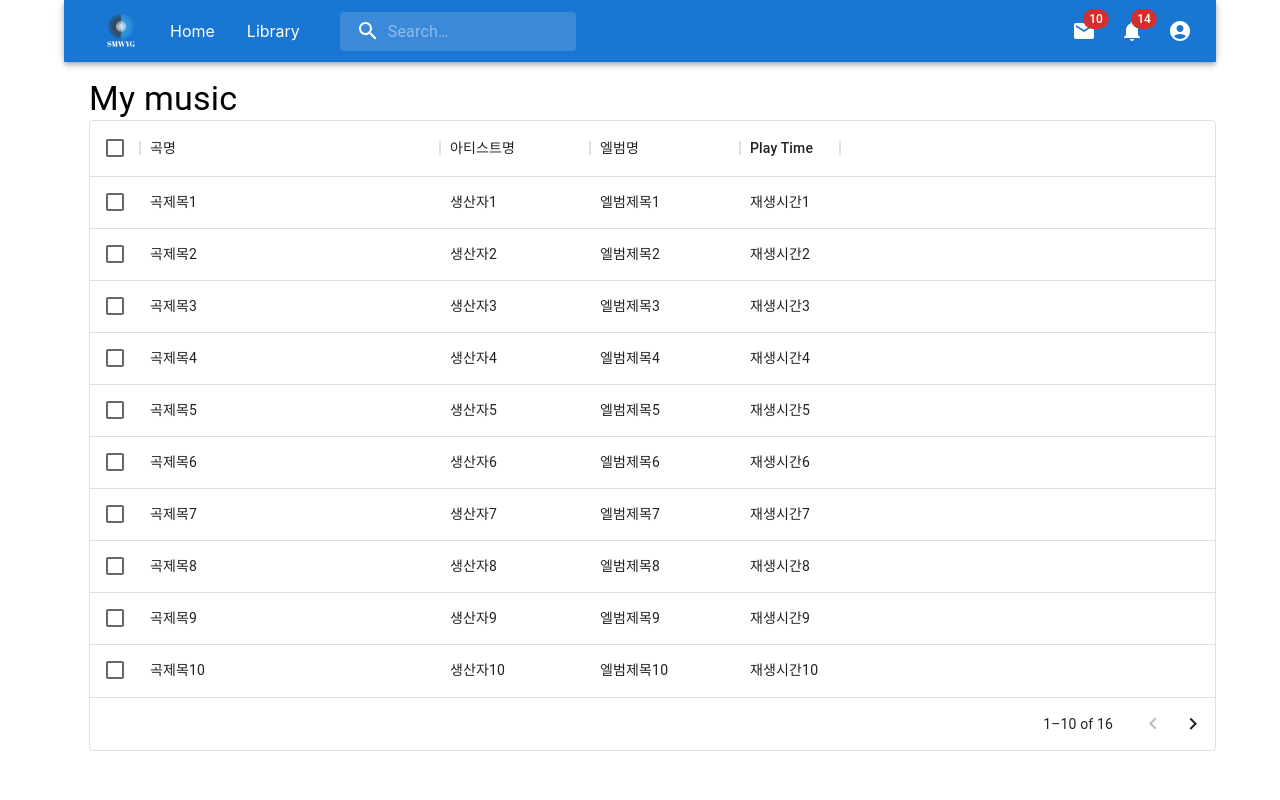
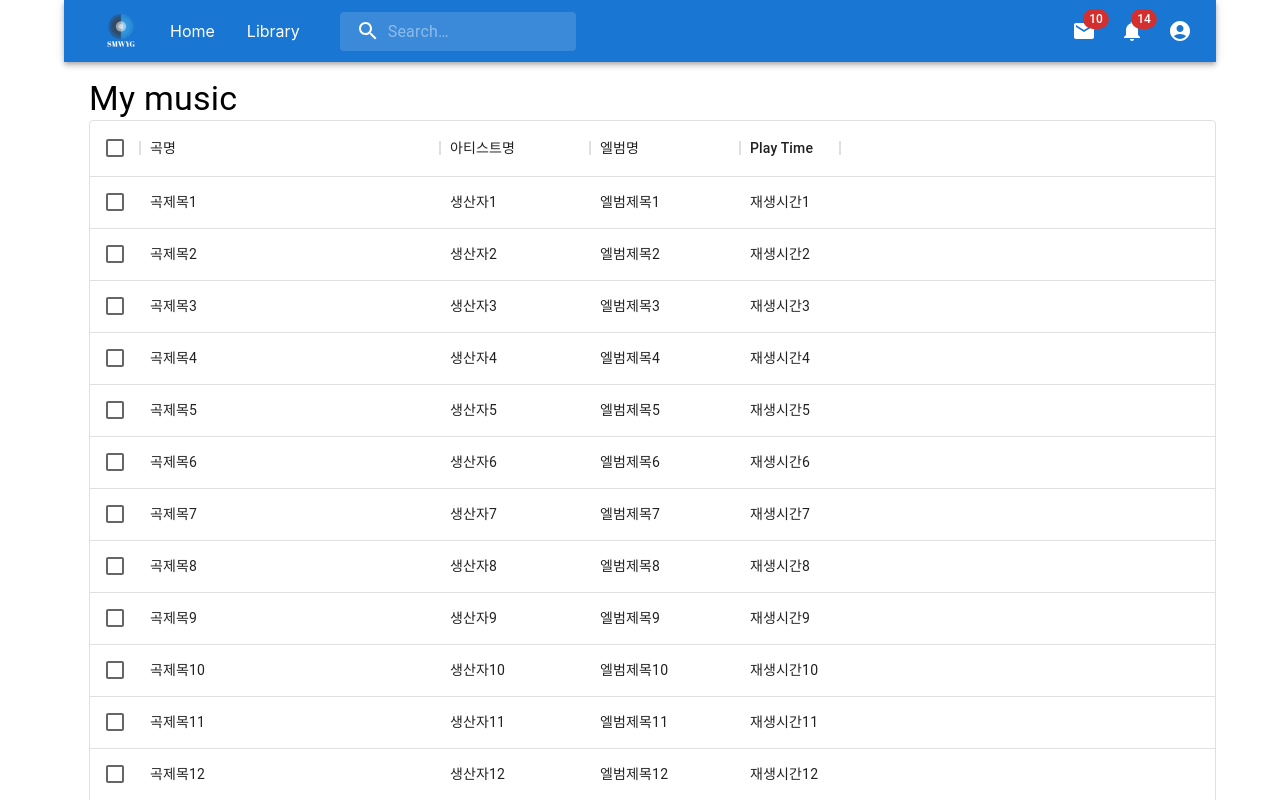
Before and after one commit to MinsuKim21/22-summer-UXM, a React (Create React App) app: page /library in a window 1280 px wide. Shown: the top 800 px of the page. Built offline with nearby package versions, Linux system fonts and the light colour scheme.

Commit message:
Feat : del pageSize attribute

```diff
--- a/src/components/DataGridList.jsx
+++ b/src/components/DataGridList.jsx
@@ -33,7 +33,7 @@ const DataGridList = (props) => {
       rows={itemData}
       columns={columns}
       autoHeight
-      pageSize={10}
+      // pageSize={10}
       checkboxSelection
     />
   );
```
